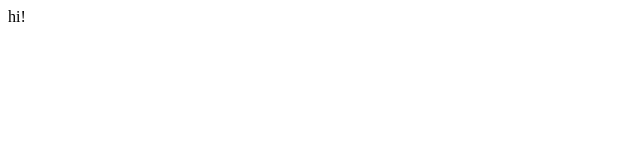
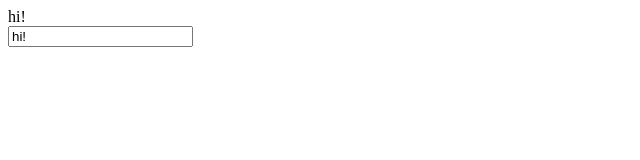
Before and after one commit to daggerok/vue, a website: page index.html in a window 1280 px wide. Shown: the whole page, without its empty margins (0-640 px from the left). Drawn offline with nearby package versions, Linux system fonts and the light colour scheme.

Commit message:
two-way binding

```diff
--- a/index.html
+++ b/index.html
@@ -9,6 +9,8 @@
   <body>
     <div id="app">
       {{ message }}
+      <br/>
+      <input type="text" v-model="message">
     </div>
     <script src="./node_modules/vue/dist/vue.min.js" charset="utf-8"></script>
     <script src="./app.js" charset="utf-8"></script>
```
